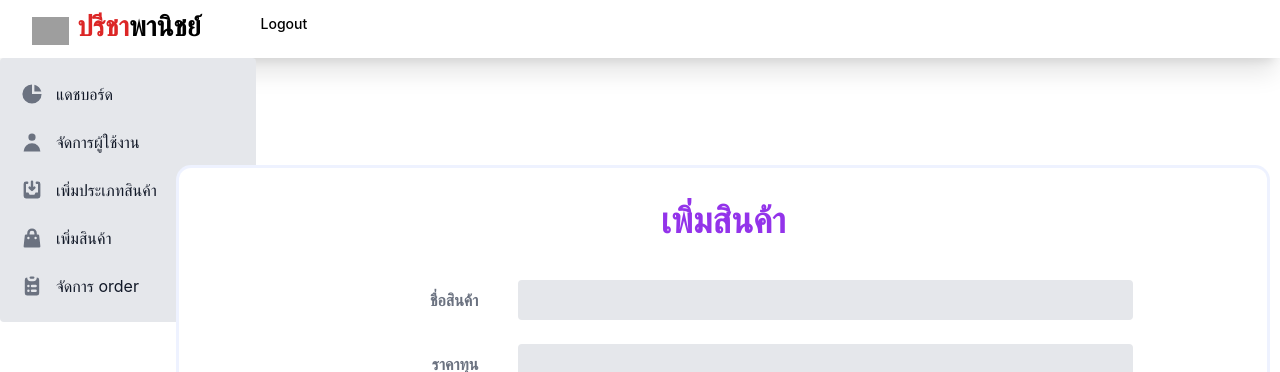
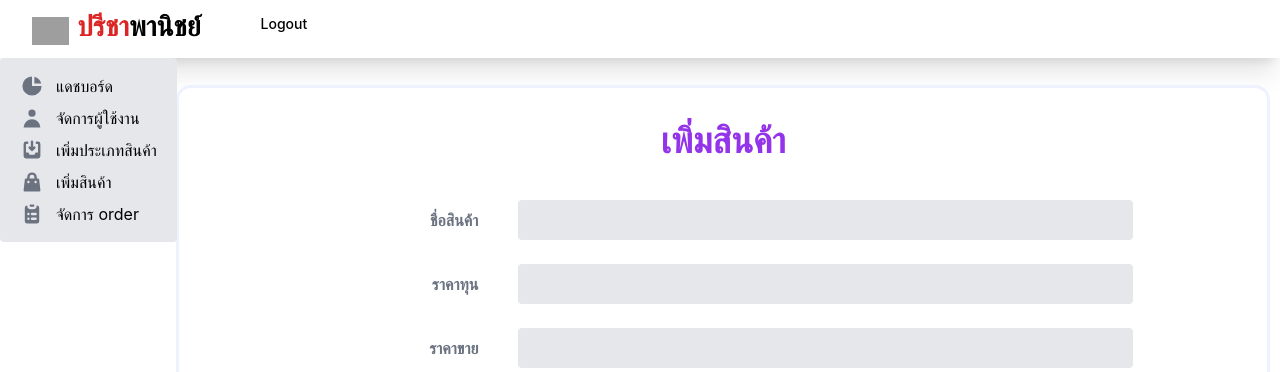
Before and after one commit to Zaiza2000/Project, a React (Create React App) app in the folder client/: page /admin/create-product in a window 1280 px wide. Shown: the top 372 px of the page. Built offline with nearby package versions, Linux system fonts and the light colour scheme; no server answers; grey boxes are pictures that could not be loaded.

Commit message:
Update UI

```diff
--- a/client/src/components/layouts/MenubarAdmin.js
+++ b/client/src/components/layouts/MenubarAdmin.js
@@ -7,47 +7,75 @@ import '../../App.css';
 export default function MenubarAdmin() {
 
   return (
-
-    <aside className="w-64" aria-label="Sidebar">
-      <div className="px-3 py-4 overflow-y-auto rounded bg-gray-200 ">
+    <aside className=" top-auto left-0 w-12 md:w-96 h-full" aria-label="Sidebar">
+      <div className="overflow-y-auto overflow-x-hidden flex  justify-between flex-grow">
+        <div className=" py-4 px-5 rounded bg-gray-200 group-hover:selection:bg-gray-600">
           <ul className="space-y-2">
-          <li className="flex items-center p-2 text-base font-normal text-gray-900 rounded-lg  hover:bg-gray-100 ">
-            {/* <a href=""> </a> */}
+            <li className="flex flex-row">
               <svg aria-hidden="true" className="w-6 h-6 text-gray-500 transition duration-75  group-hover:text-gray-900 " fill="currentColor" viewBox="0 0 20 20" xmlns="http://www.w3.org/2000/svg"><path d="M2 10a8 8 0 018-8v8h8a8 8 0 11-16 0z"></path><path d="M12 2.252A8.014 8.014 0 0117.748 8H12V2.252z"></path></svg>
               <Link to="/admin/index" className="ml-3">แดชบอร์ด</Link>
             </li>
-
-          <li className="flex items-center p-2 text-base font-normal text-gray-900 rounded-lg  hover:bg-gray-100 ">
-            {/* <a href="" > </a> */}
+            <li className="flex flex-row">
               <svg aria-hidden="true" className="flex-shrink-0 w-6 h-6 text-gray-500 transition duration-75  group-hover:text-gray-900" fill="currentColor" viewBox="0 0 20 20" xmlns="http://www.w3.org/2000/svg"><path fill-rule="evenodd" d="M10 9a3 3 0 100-6 3 3 0 000 6zm-7 9a7 7 0 1114 0H3z" clip-rule="evenodd"></path></svg>
               <Link to="/admin/manage-user" className="ml-3"> จัดการผู้ใช้งาน</Link>
-
             </li>
-
-          <li className="flex items-center p-2 text-base font-normal text-gray-900 rounded-lg  hover:bg-gray-100 ">
-            {/* <a href="" > </a> */}
+            <li className="flex flex-row">
               <svg aria-hidden="true" className="flex-shrink-0 w-6 h-6 text-gray-500 transition duration-75  group-hover:text-gray-900 " fill="currentColor" viewBox="0 0 20 20" xmlns="http://www.w3.org/2000/svg"><path d="M8.707 7.293a1 1 0 00-1.414 1.414l2 2a1 1 0 001.414 0l2-2a1 1 0 00-1.414-1.414L11 7.586V3a1 1 0 10-2 0v4.586l-.293-.293z"></path><path d="M3 5a2 2 0 012-2h1a1 1 0 010 2H5v7h2l1 2h4l1-2h2V5h-1a1 1 0 110-2h1a2 2 0 012 2v10a2 2 0 01-2 2H5a2 2 0 01-2-2V5z"></path></svg>
               <Link to="/admin/create-category" className="ml-3"> เพิ่มประเภทสินค้า</Link>
-
             </li>
-          <li className="flex items-center p-2 text-base font-normal text-gray-900 rounded-lg  hover:bg-gray-100 ">
-            {/* <a href="" > </a> */}
+            <li className="flex flex-row">
               <svg aria-hidden="true" className="flex-shrink-0 w-6 h-6 text-gray-500 transition duration-75  group-hover:text-gray-900" fill="currentColor" viewBox="0 0 20 20" xmlns="http://www.w3.org/2000/svg"><path fill-rule="evenodd" d="M10 2a4 4 0 00-4 4v1H5a1 1 0 00-.994.89l-1 9A1 1 0 004 18h12a1 1 0 00.994-1.11l-1-9A1 1 0 0015 7h-1V6a4 4 0 00-4-4zm2 5V6a2 2 0 10-4 0v1h4zm-6 3a1 1 0 112 0 1 1 0 01-2 0zm7-1a1 1 0 100 2 1 1 0 000-2z" clip-rule="evenodd"></path></svg>
               <Link to="/admin/create-product" className="ml-3"> เพิ่มสินค้า</Link>
+            </li>
+            <li className="flex flex-row">
+              <svg aria-hidden="true" className="flex-shrink-0 w-6 h-6 text-gray-500 transition duration-75  group-hover:text-gray-900 dark:group-hover:text-white" fill="currentColor" viewBox="0 0 20 20" xmlns="http://www.w3.org/2000/svg"><path d="M9 2a1 1 0 000 2h2a1 1 0 100-2H9z"></path><path fill-rule="evenodd" d="M4 5a2 2 0 012-2 3 3 0 003 3h2a3 3 0 003-3 2 2 0 012 2v11a2 2 0 01-2 2H6a2 2 0 01-2-2V5zm3 4a1 1 0 000 2h.01a1 1 0 100-2H7zm3 0a1 1 0 000 2h3a1 1 0 100-2h-3zm-3 4a1 1 0 100 2h.01a1 1 0 100-2H7zm3 0a1 1 0 100 2h3a1 1 0 100-2h-3z" clip-rule="evenodd"></path></svg>
+              <Link to="/admin/orders" className="ml-3"> จัดการ order</Link>
+            </li>
+          </ul>
+        </div>
+      </div>
+    </aside>
 
-          </li>
-          <li className="flex items-center p-2 text-base font-normal text-gray-900 rounded-lg  hover:bg-gray-100 ">
-            {/* <a href="" > </a> */}
-            <svg aria-hidden="true" className="flex-shrink-0 w-6 h-6 text-gray-500 transition duration-75 dark:text-gray-400 group-hover:text-gray-900 dark:group-hover:text-white" fill="currentColor" viewBox="0 0 20 20" xmlns="http://www.w3.org/2000/svg"><path d="M9 2a1 1 0 000 2h2a1 1 0 100-2H9z"></path><path fill-rule="evenodd" d="M4 5a2 2 0 012-2 3 3 0 003 3h2a3 3 0 003-3 2 2 0 012 2v11a2 2 0 01-2 2H6a2 2 0 01-2-2V5zm3 4a1 1 0 000 2h.01a1 1 0 100-2H7zm3 0a1 1 0 000 2h3a1 1 0 100-2h-3zm-3 4a1 1 0 100 2h.01a1 1 0 100-2H7zm3 0a1 1 0 100 2h3a1 1 0 100-2h-3z" clip-rule="evenodd"></path></svg>
-            <Link to="/admin/orders" className="ml-3"> จัดการ order</Link>
+    // <aside className="w-64" aria-label="Sidebar">
+    //   <div className="px-3 py-4 overflow-y-auto rounded bg-gray-200 ">
+    //     <ul className="space-y-2">
+    //       <li className="flex items-center p-2 text-base font-normal text-gray-900 rounded-lg  hover:bg-gray-100 ">
+    //         {/* <a href=""> </a> */}
+    //         <svg aria-hidden="true" className="w-6 h-6 text-gray-500 transition duration-75  group-hover:text-gray-900 " fill="currentColor" viewBox="0 0 20 20" xmlns="http://www.w3.org/2000/svg"><path d="M2 10a8 8 0 018-8v8h8a8 8 0 11-16 0z"></path><path d="M12 2.252A8.014 8.014 0 0117.748 8H12V2.252z"></path></svg>
+    //         <Link to="/admin/index" className="ml-3">แดชบอร์ด</Link>
+    //       </li>
 
-          </li>
+    //       <li className="flex items-center p-2 text-base font-normal text-gray-900 rounded-lg  hover:bg-gray-100 ">
+    //         {/* <a href="" > </a> */}
+    //         <svg aria-hidden="true" className="flex-shrink-0 w-6 h-6 text-gray-500 transition duration-75  group-hover:text-gray-900" fill="currentColor" viewBox="0 0 20 20" xmlns="http://www.w3.org/2000/svg"><path fill-rule="evenodd" d="M10 9a3 3 0 100-6 3 3 0 000 6zm-7 9a7 7 0 1114 0H3z" clip-rule="evenodd"></path></svg>
+    //         <Link to="/admin/manage-user" className="ml-3"> จัดการผู้ใช้งาน</Link>
+
+    //       </li>
+
+    //       <li className="flex items-center p-2 text-base font-normal text-gray-900 rounded-lg  hover:bg-gray-100 ">
+    //         {/* <a href="" > </a> */}
+    //         <svg aria-hidden="true" className="flex-shrink-0 w-6 h-6 text-gray-500 transition duration-75  group-hover:text-gray-900 " fill="currentColor" viewBox="0 0 20 20" xmlns="http://www.w3.org/2000/svg"><path d="M8.707 7.293a1 1 0 00-1.414 1.414l2 2a1 1 0 001.414 0l2-2a1 1 0 00-1.414-1.414L11 7.586V3a1 1 0 10-2 0v4.586l-.293-.293z"></path><path d="M3 5a2 2 0 012-2h1a1 1 0 010 2H5v7h2l1 2h4l1-2h2V5h-1a1 1 0 110-2h1a2 2 0 012 2v10a2 2 0 01-2 2H5a2 2 0 01-2-2V5z"></path></svg>
+    //         <Link to="/admin/create-category" className="ml-3"> เพิ่มประเภทสินค้า</Link>
+
+    //       </li>
+    //       <li className="flex items-center p-2 text-base font-normal text-gray-900 rounded-lg  hover:bg-gray-100 ">
+    //         {/* <a href="" > </a> */}
+    //         <svg aria-hidden="true" className="flex-shrink-0 w-6 h-6 text-gray-500 transition duration-75  group-hover:text-gray-900" fill="currentColor" viewBox="0 0 20 20" xmlns="http://www.w3.org/2000/svg"><path fill-rule="evenodd" d="M10 2a4 4 0 00-4 4v1H5a1 1 0 00-.994.89l-1 9A1 1 0 004 18h12a1 1 0 00.994-1.11l-1-9A1 1 0 0015 7h-1V6a4 4 0 00-4-4zm2 5V6a2 2 0 10-4 0v1h4zm-6 3a1 1 0 112 0 1 1 0 01-2 0zm7-1a1 1 0 100 2 1 1 0 000-2z" clip-rule="evenodd"></path></svg>
+    //         <Link to="/admin/create-product" className="ml-3"> เพิ่มสินค้า</Link>
+
+    //       </li>
+    //       <li className="flex items-center p-2 text-base font-normal text-gray-900 rounded-lg  hover:bg-gray-100 ">
+    //         {/* <a href="" > </a> */}
+    //         <svg aria-hidden="true" className="flex-shrink-0 w-6 h-6 text-gray-500 transition duration-75 dark:text-gray-400 group-hover:text-gray-900 dark:group-hover:text-white" fill="currentColor" viewBox="0 0 20 20" xmlns="http://www.w3.org/2000/svg"><path d="M9 2a1 1 0 000 2h2a1 1 0 100-2H9z"></path><path fill-rule="evenodd" d="M4 5a2 2 0 012-2 3 3 0 003 3h2a3 3 0 003-3 2 2 0 012 2v11a2 2 0 01-2 2H6a2 2 0 01-2-2V5zm3 4a1 1 0 000 2h.01a1 1 0 100-2H7zm3 0a1 1 0 000 2h3a1 1 0 100-2h-3zm-3 4a1 1 0 100 2h.01a1 1 0 100-2H7zm3 0a1 1 0 100 2h3a1 1 0 100-2h-3z" clip-rule="evenodd"></path></svg>
+    //         <Link to="/admin/orders" className="ml-3"> จัดการ order</Link>
+
+    //       </li>
 
 
 
-        </ul>
-      </div>
-    </aside>
+    //     </ul>
+    //   </div>
+    // </aside>
   )
 
 }
--- a/client/src/components/page/admin/ManageUser.js
+++ b/client/src/components/page/admin/ManageUser.js
@@ -63,8 +63,8 @@ export default function ManageUser() {
       <NavbarLogin/>
       <MenubarAdmin/>
       <div className="mr-[1%] ml-[14%] mt-[-12%] rounded-xl bg-white p-6 ring ring-indigo-100 sm:p-8">
-            <table className="mt-10 w-full text-l text-left text-gray-900 dark:text-gray-600">
-              <thead className="text-l text-gray-700 uppercase bg-blue-200 dark:bg-gray-700 dark:text-gray-600">
+            <table className="mt-10 w-full text-l text-left text-gray-900 ">
+              <thead className="text-l text-gray-700 uppercase bg-blue-200  ">
           <tr>
                   <th scope="col" class="px-6 py-3">
               Username
@@ -85,7 +85,7 @@ export default function ManageUser() {
         </thead>
         <tbody className="block md:table-row-group">
           {data.map((item, index) => (
-                  <tr class="bg-white border-b dark:bg-gray-800 dark:border-gray-700 hover:bg-gray-50 dark:hover:bg-gray-600">
+                  <tr class="bg-white border-b  hover:bg-gray-50 ">
               <td className="p-2 md:border md:border-grey-500 text-left block md:table-cell">
                 <span className="inline-block w-1/3 md:hidden font-bold"></span>
                 {item.username}
--- a/client/src/components/page/admin/category/CreateCategory.js
+++ b/client/src/components/page/admin/category/CreateCategory.js
@@ -148,8 +148,8 @@ export default function CreateCategory() {
             </div>
           </form>
           <div className=" ">
-            <table className="mt-10 w-full text-l text-left text-gray-900 dark:text-gray-600">
-              <thead className="text-l text-gray-700 uppercase bg-blue-200 dark:bg-gray-700 dark:text-gray-600">
+            <table className="mt-10 w-full text-l text-left text-gray-900 ">
+              <thead className="text-l text-gray-700 uppercase bg-blue-200 ">
                 <tr>
                   <th scope="col" class="px-10 py-3">
                     Category ID
@@ -178,7 +178,7 @@ export default function CreateCategory() {
               </thead>
               <tbody className="block md:table-row-group">
                 {category.map((item) => (
-                  <tr class="bg-white border-b dark:bg-gray-800 dark:border-gray-700 hover:bg-gray-50 dark:hover:bg-gray-600">
+                  <tr class="bg-white border-b hover:bg-gray-50 ">
                     <td className="p-2 md:border md:border-grey-500 text-left block md:table-cell">
                       <span className="inline-block w-1/3 md:hidden font-bold"></span>
                       {item.category_id}
```
Lines whose indentation alone changed are shown as unchanged.
